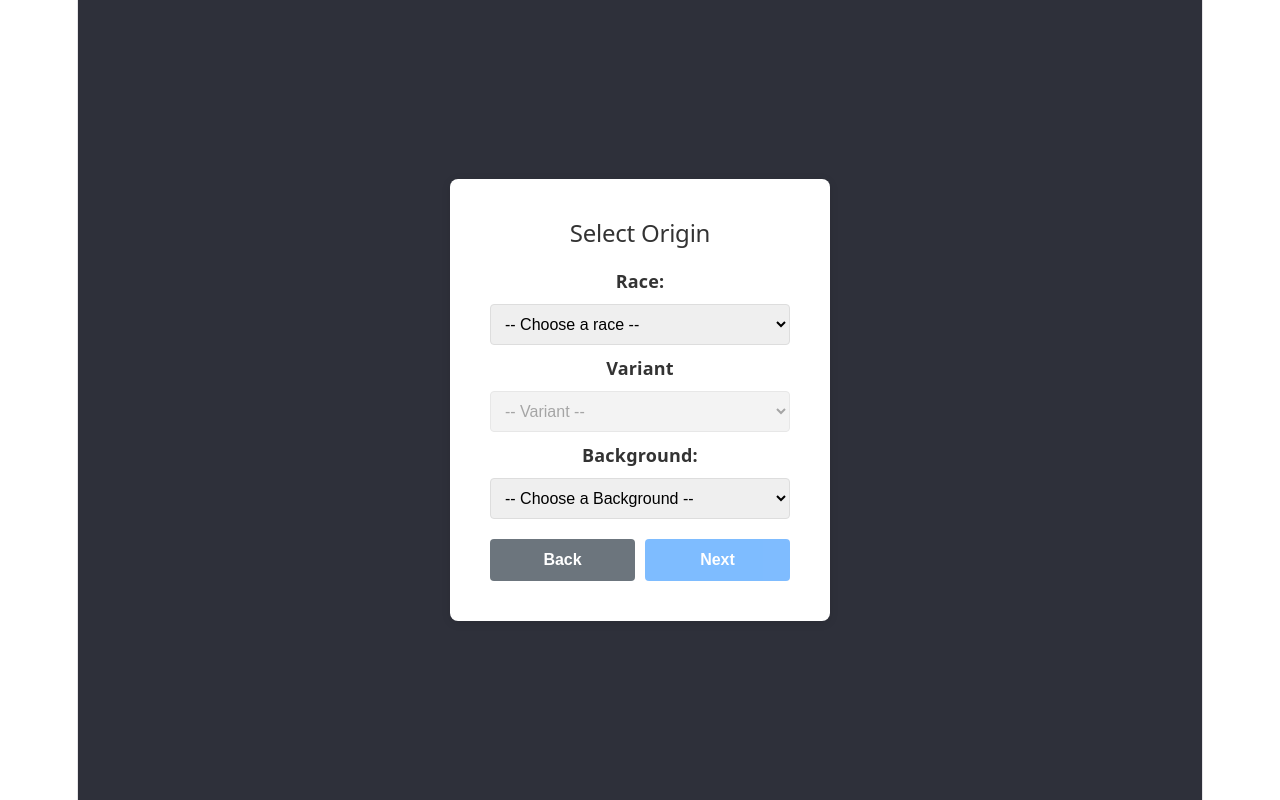
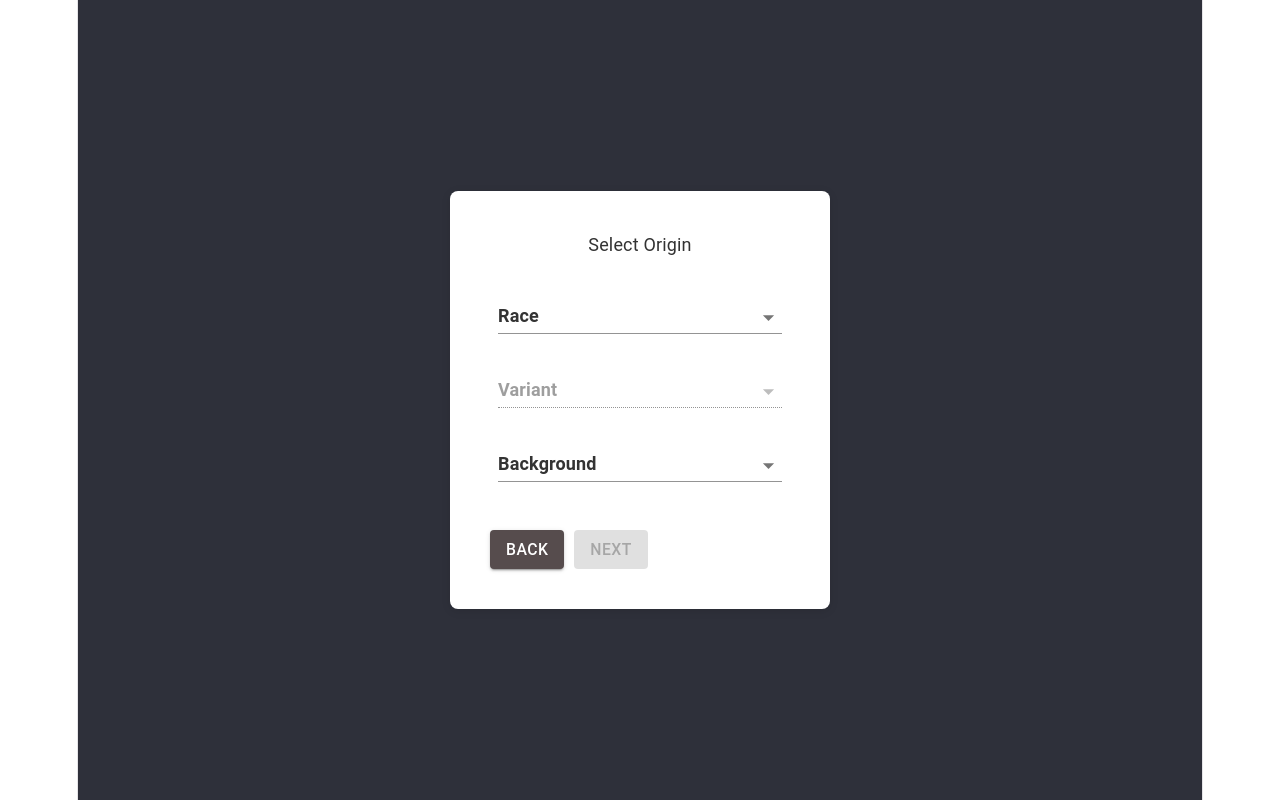
Before and after one commit to Johnathon-M-Begg/PhantasyStar_TTRPG_tool, a React (Vite) app: page /create in a window 1280 px wide. Built offline with nearby package versions, Linux system fonts and the light colour scheme.

Commit message:
feature/1 adding color pallete to components

```diff
--- a/src/Themes/MainTheme.tsx
+++ b/src/Themes/MainTheme.tsx
@@ -7,6 +7,9 @@ export const mainTheme: Theme = createTheme({
             main: "#284ebf",
         },
         secondary: {
+            main: "#564c4d",
+        },
+        complementary: {
             main: "#bf9928",
         },
     }
--- a/src/components/CharacterCreation/OriginSelect.jsx
+++ b/src/components/CharacterCreation/OriginSelect.jsx
@@ -1,6 +1,7 @@
 import './CreateCharacter.css'
 import { useEffect } from 'react'
 import { useNavigate } from 'react-router-dom'
+import {Box, Button, FormControl, Grid, InputLabel, MenuItem, Select, Stack, Typography} from "@mui/material";
 
 
 function OriginSelect({
@@ -87,83 +88,85 @@ function OriginSelect({
 
     const RaceSelect = () => {
         return (
-            <>
-                <label htmlFor="race-select">Race:</label>
-                <select
+            <FormControl sx={{ m: 1}} variant="standard" size="small">
+                <InputLabel id="race-select">Race</InputLabel>
+                <Select
+                    color="primary"
                     id="race-select"
                     value={selectedOrigin.race}
                     onChange={(e) => setSelectedOrigin(prev => ({ ...prev, race: e.target.value }))}
-                    className="dropdown"
                 >
-                    <option value="">-- Choose a race --</option>
+                    <MenuItem value="">-- Choose a race --</MenuItem>
                     {races.map((race) => (
-                        <option key={race.name} value={race.name} title={race.desc}>
+                        <MenuItem key={race.name} value={race.name} title={race.desc}>
                             {race.name}
-                        </option>
+                        </MenuItem>
                     ))}
-                </select>
-            </>
+                </Select>
+            </FormControl>
         )
     }
 
     const VariantSelect = () => {
         return (
-            <>
-            <label htmlFor={"variant-select"}>Variant</label>
-                <select
-                    disabled={!selectedOrigin.race}
+            <FormControl
+                disabled={!selectedOrigin.race}
+                sx={{ m: 1}} variant="standard"
+                size="small"
+            >
+            <InputLabel htmlFor={"variant-select"}>Variant</InputLabel>
+                <Select
+                    color="primary"
                     id="race-variant"
                     value={selectedOrigin.variant}
                     onChange={(e) => setSelectedOrigin(prev => ({ ...prev, variant: e.target.value }))}
-                    className="dropdown"
                 >
-                    <option value="">-- Variant --</option>
+                    <MenuItem value="">-- Variant --</MenuItem>
                     {variants.map((variant) => (
-                        <option key={variant.name} value={variant.name} title={variant.desc}>
+                        <MenuItem key={variant.name} value={variant.name} title={variant.desc}>
                             {variant.name}
-                        </option>
+                        </MenuItem>
                     ))}
-                </select>
-            </>
+                </Select>
+            </FormControl>
         )
     }
 
     const BackgroundSelect = () => {
         return (
-            <>
-                <label htmlFor="background-select">Background:</label>
-                <select
+            <FormControl sx={{ m: 1}} variant="standard" size="small">
+                <InputLabel htmlFor="background-select">Background</InputLabel>
+                <Select
                     id="background-select"
                     value={selectedOrigin.background}
                     onChange={(e) => setSelectedOrigin(prev => ({ ...prev, background: e.target.value }))}
-                    className="dropdown"
                 >
-                    <option value="">-- Choose a Background --</option>
+                    <MenuItem value="">-- Choose a Background --</MenuItem>
                     {backgrounds.map((option) => (
-                        <option key={option.name} value={option.name} title={option.desc}>
+                        <MenuItem key={option.name} value={option.name} title={option.desc}>
                             {option.name}
-                        </option>
+                        </MenuItem>
                     ))}
-                </select>
-            </>
+                </Select>
+            </FormControl>
         )
     }
 
     return (
-        <div>
-            <h2>Select Origin</h2>
-            <div className="form-group">
+        <Stack>
+            <Typography>Select Origin</Typography>
+            <Box className="form-group">
                 <RaceSelect/>
                 <VariantSelect/>
                 <BackgroundSelect/>
-            </div>
-            <div className="button-group">
-                <button className="btn btn-secondary" onClick={() => navigate('/')}>Back</button>
-                <button className="btn btn-primary" onClick={() => setStep(2)}
+            </Box>
+            <Grid size={2} className="button-group">
+                <Button variant="contained" color="secondary" onClick={() => navigate('/')}>Back</Button>
+                <Button variant="contained" color="primary" onClick={() => setStep(2)}
                         disabled={!selectedOrigin.race || !selectedOrigin.background || !selectedOrigin.variant}
-                >Next</button>
-            </div>
-        </div>
+                >Next</Button>
+            </Grid>
+        </Stack>
     )
 }
 
--- a/src/components/LandingPage.jsx
+++ b/src/components/LandingPage.jsx
@@ -9,7 +9,7 @@ function LandingPage() {
         <Box className="container">
             <Box className="white-box">
                 <Button variant="contained" color="primary" onClick={() => navigate('/create')}>CREATE NEW</Button>
-                <Button variant="contained" color={"secondary"}>LOAD</Button>
+                <Button variant="contained" color="secondary">LOAD</Button>
             </Box>
         </Box>
     )
--- a/src/main.jsx
+++ b/src/main.jsx
@@ -10,7 +10,7 @@ ReactDOM.createRoot(document.getElementById('root')).render(
     <React.StrictMode>
         <BrowserRouter>
             <ThemeProvider theme={mainTheme}>
-            <App />
+                <App />
             </ThemeProvider>
         </BrowserRouter>
     </React.StrictMode>,
```
Also changed, not shown: src/components/CharacterCreation/ProfessionSelect.jsx (+58 -45 lines).
